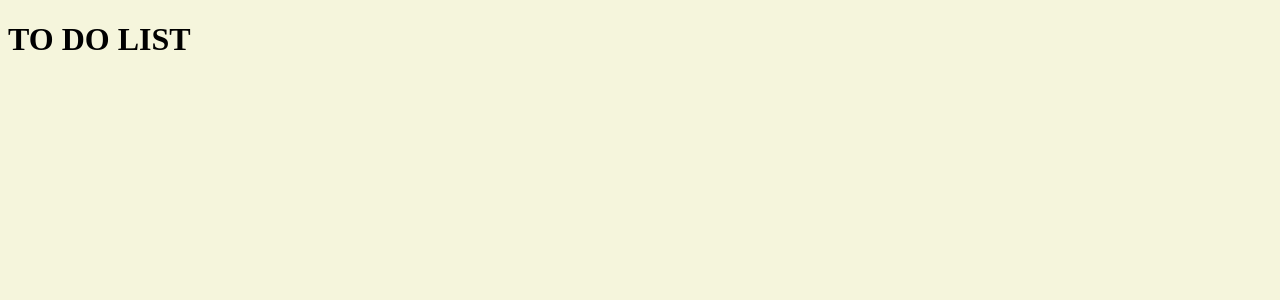
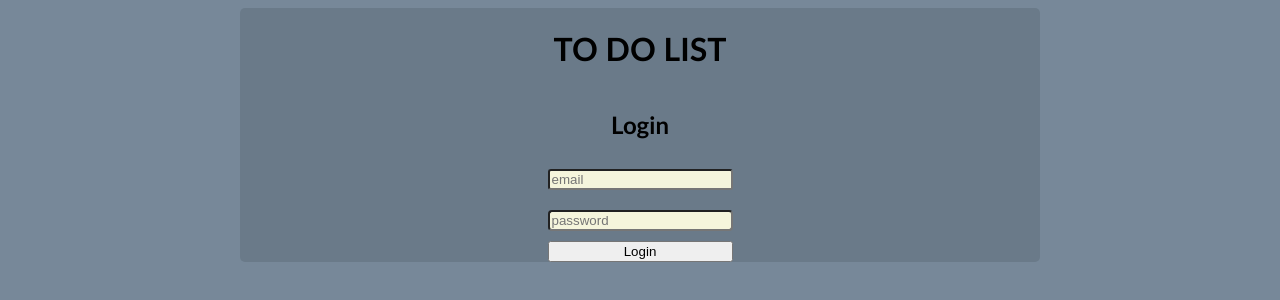
Before and after one commit to TekTeg/to-do-list_v2, a React (Vite) app: page / in a window 1280 px wide. Shown: the top 300 px of the page. Built offline with nearby package versions, Linux system fonts and the light colour scheme.

Commit message:
home page css adjusted

```diff
--- a/src/App.css
+++ b/src/App.css
@@ -1,3 +1,55 @@
 body{
+ display:grid;
+background-color: #778899;
+justify-content: center;
+font-family:'Trebuchet MS', 'Lucida Sans Unicode', 'Lucida Grande', 'Lucida Sans', Arial, sans-serif
+
+}
+.main-page{
+  display: flex;
+  flex-direction: column;
+  justify-content: center;
+  background-color: #6a7a89;
+  align-items: center;
+  border-radius: 5px;
+  min-width: 800px;
+}
+.login-form{
+  display: flex;
+  flex-direction: column;
+  justify-content: space-around;
+  align-content: center;
+}
+.login-form input{
+  margin-block: 10px;
+}
+.login-email-container{
+  position: relative;
+}
+.login-email-container p{
+  position: absolute;
+  margin-top: -5px;
+  font-size: 10px;
+  font-family: Verdana, Geneva, Tahoma, sans-serif;
+  z-index: 1;
+}
+.login-email-container input {
+  border-radius: 3px;
+  z-index: 0;
   background-color: beige;
 }
+.login-password-container{
+  position: relative;
+}
+.login-password-container p{
+  position: absolute;
+  margin-top: -5px;
+  font-size: 10px;
+  font-family: Verdana, Geneva, Tahoma, sans-serif;
+  z-index: 1;
+}
+.login-password-container input {
+  border-radius: 4px;
+  z-index: 0;
+  background-color: beige;
+}
--- a/src/App.jsx
+++ b/src/App.jsx
@@ -1,12 +1,52 @@
 
+import { useState } from 'react'
 import './App.css'
 
 function App() {
+  const [loginEmail, setLoginEmail] = useState('');
+  const [loginPassword, setLoginPassword] = useState('');
+  const [loginEmailSelected, setLoginEmailSelected] = useState(false);
+  const [loginPasswordSelected, setLoginPasswordSelected] = useState(false);
+  const login =async(e)=>{
+    e.preventDefault();
+    console.log('logging')
+  }
 
   return (
-    <>
-    <h1>TO DO LIST</h1>
-    </>
+
+    <div className='main-page'>
+      <h1>TO DO LIST</h1>
+      <h2>Login</h2>
+      <form onSubmit={login} className='login-form'>
+        <div className='login-email-container'>
+          {
+          loginEmailSelected && <p>email</p>
+          }
+          <input
+            placeholder='email' type='email'
+            onChange={(e) => setLoginEmail(e.target.value)}
+            onSelect={(e)=>{e.target.placeholder='', setLoginEmailSelected(true)}}
+            onBlur={(e)=>{e.target.placeholder='email', setLoginEmailSelected(false)}}
+            />
+        </div>
+        <div className='login-password-container'>
+          {
+            loginPasswordSelected && <p>password</p>
+          }
+
+          <input placeholder='password' type='password'
+            onChange={(e) => setLoginPassword(e.target.value)}
+            onSelect={(e)=>{e.target.placeholder='', setLoginPasswordSelected(true)}}
+            onBlur={(e)=>{e.target.placeholder='password', setLoginPasswordSelected(false)}}
+
+          />
+        </div>
+
+
+        <button>Login</button>
+      </form>
+
+    </div>
   )
 }
 
```
